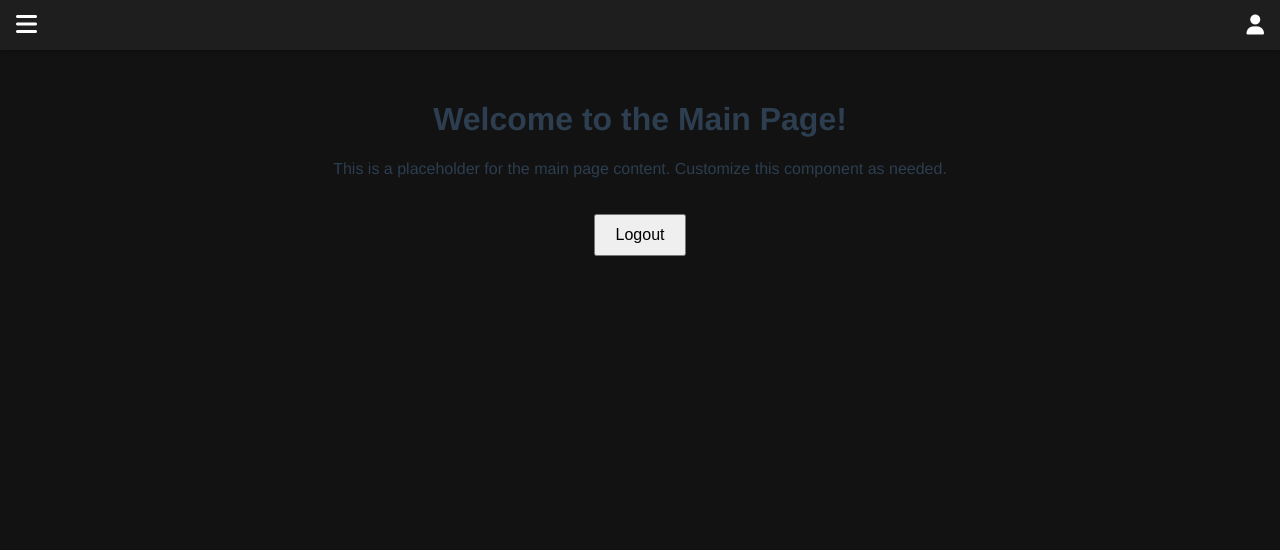
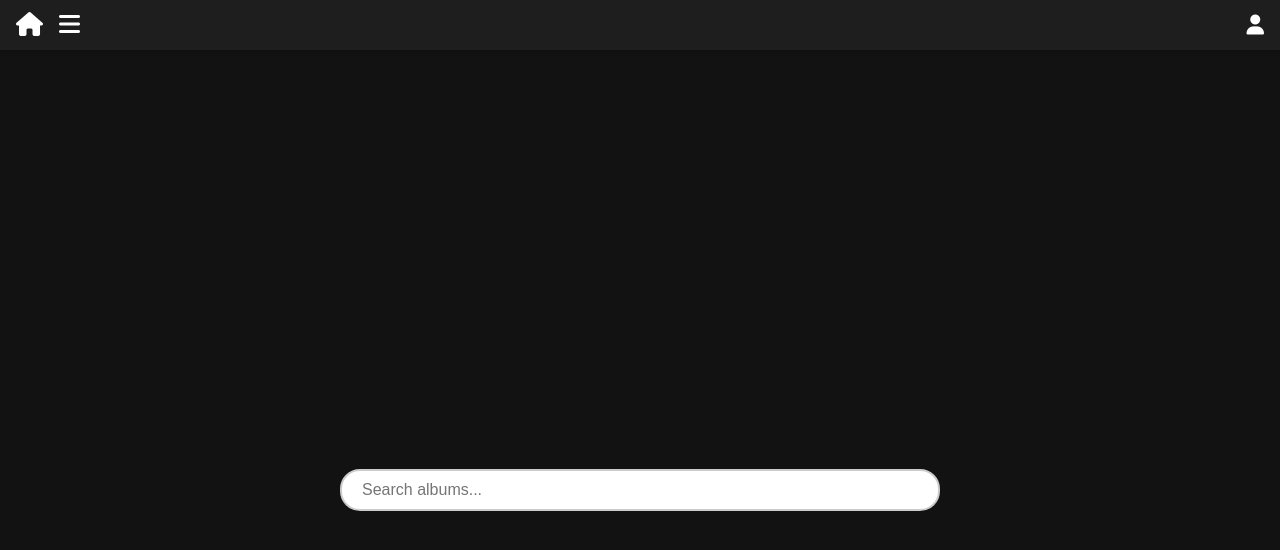
Before and after one commit to JPCBRGS/album-rating-platform, a Vue app in the folder album-rating-platform-frontend/: page /main in a window 1280 px wide. Shown: the top 550 px of the page. Built offline with nearby package versions, Linux system fonts and the light colour scheme.

Commit message:
Barra de pesquisa e alterações no profile

```diff
--- a/album-rating-platform-frontend/src/components/main-page-component.vue
+++ b/album-rating-platform-frontend/src/components/main-page-component.vue
@@ -2,9 +2,7 @@
   <div class="main-page">
     <menu-bar-component />
     <div class="content">
-      <h1>Welcome to the Main Page!</h1>
-      <p>This is a placeholder for the main page content. Customize this component as needed.</p>
-      <button @click="logout">Logout</button>
+      <input type="text" placeholder="Search albums..." v-model="searchQuery" @keyup.enter="searchAlbums" class="search-box" />
     </div>
   </div>
 </template>
@@ -17,13 +15,16 @@ export default {
   components: {
     MenuBarComponent
   },
+  data() {
+    return {
+      searchQuery: ''
+    };
+  },
   methods: {
-    logout() {
-      // Remove a autenticação do usuário
-      localStorage.removeItem('isLoggedIn');
-
-      // Redireciona para a página de login
-      this.$router.push('/login');
+    searchAlbums() {
+      // Implement the logic to search albums based on searchQuery
+      console.log('Searching for:', this.searchQuery);
+      // You might want to call an API to fetch the search results here
     }
   }
 }
@@ -37,9 +38,23 @@ export default {
 }
 
 .content {
-  text-align: center;
-  margin-top: 20px;
-  flex: 1;
+  display: flex;
+  justify-content: center;
+  margin-top: 60px; /* Ajustado para dar espaço abaixo da barra de menu */
+  align-items: center; /* Centraliza verticalmente */
+  flex-grow: 1; /* Permite que o conteúdo cresça para ocupar o espaço disponível */
+}
+
+.search-box {
+  padding: 10px 20px;
+  font-size: 16px;
+  border-radius: 20px; /* Torna o campo de entrada arredondado */
+  border: 2px solid #ccc; /* Dá uma borda sutil */
+  width: 50%; /* Ajuste a largura conforme necessário */
+  max-width: 600px; /* Largura máxima */
+  outline: none; /* Remove o contorno ao focar */
+  box-shadow: none; /* Remove qualquer sombra que possa parecer uma borda */
+  background: white; /* Define o fundo como branco */
 }
 
 button {
--- a/album-rating-platform-frontend/src/components/menu-bar-component.vue
+++ b/album-rating-platform-frontend/src/components/menu-bar-component.vue
@@ -1,7 +1,12 @@
 <template>
   <div class="menu-bar">
-    <div class="menu-icon">
-      <i class="fas fa-bars"></i>
+    <div class="left-icons">
+      <div class="home-icon" @click="goToHome">
+        <i class="fas fa-home"></i> <!-- Ícone de casinha -->
+      </div>
+      <div class="menu-icon">
+        <i class="fas fa-bars"></i>
+      </div>
     </div>
     <div class="user-icon" @mouseenter="showDropdown" @mouseleave="hideDropdown">
       <i class="fas fa-user"></i>
@@ -36,8 +41,10 @@ export default {
       this.$router.push('/login');
     },
     goToProfile() {
-      // Redireciona para a página de perfil
       this.$router.push('/profile');
+    },
+    goToHome() {
+      this.$router.push('/main'); // Redireciona para a página principal
     }
   }
 }
@@ -46,7 +53,6 @@ export default {
 <style scoped>
 .menu-bar {
   display: flex;
-  justify-content: space-between;
   align-items: center;
   background-color: #1e1e1e; /* Cor de fundo da barra */
   padding: 0 1rem; /* Espaçamento horizontal */
@@ -59,19 +65,27 @@ export default {
   z-index: 1000; /* Garante que a barra fique acima de outros elementos */
 }
 
-.menu-icon,
-.user-icon {
+.left-icons {
+  display: flex;
+  align-items: center;
+}
+
+.home-icon,
+.menu-icon {
   font-size: 24px;
   color: #ffffff; /* Cor dos ícones */
+  cursor: pointer; /* Cursor pointer para os ícones */
 }
 
 .menu-icon {
-  cursor: pointer; /* Cursor pointer para o ícone de menu */
+  margin-left: 1rem; /* Espaçamento entre o ícone de casa e o ícone de menu */
 }
 
 .user-icon {
+  margin-left: auto; /* Empurra o ícone de usuário para a direita */
+  font-size: 20px; /* Ajusta o tamanho do ícone de perfil */
+  color: #ffffff; /* Cor do ícone */
   cursor: pointer; /* Cursor pointer para o ícone de usuário */
-  font-size: 20px; /* Ajusta o tamanho do ícone de perfil */
   position: relative;
 }
 
--- a/album-rating-platform-frontend/src/components/profile-component.vue
+++ b/album-rating-platform-frontend/src/components/profile-component.vue
@@ -1,4 +1,5 @@
 <template>
+  <menu-bar-component />
   <div class="profile-container">
     <h1>My Profile</h1>
     <div class="profile-info">
@@ -36,8 +37,13 @@
 </template>
 
 <script>
+import MenuBarComponent from './menu-bar-component.vue';
+
 export default {
   name: 'profile-component',
+  components: {
+    MenuBarComponent
+  },
   data() {
     return {
       username: '',
@@ -69,7 +75,6 @@ export default {
           const data = await response.json();
           this.username = data.username;
           this.email = data.email;
-          // Não mostre a senha real; você pode optar por mostrar a senha como asteriscos ou algo semelhante
           this.password = '********';
         } else {
           alert('Failed to load profile');
@@ -98,6 +103,7 @@ export default {
         if (response.ok) {
           this.isEditing = false;
           alert('Profile updated successfully');
+          this.$router.push('/');
         } else {
           alert(result.error || 'Failed to update profile');
         }
@@ -115,8 +121,10 @@ export default {
 
 <style scoped>
 .profile-container {
+  margin-top: 250px;
+  margin-left: auto;
+  margin-right: auto;
   max-width: 600px;
-  margin: auto;
   padding: 1rem;
   background-color: #1e1e1e;
   color: #ffffff;
```
